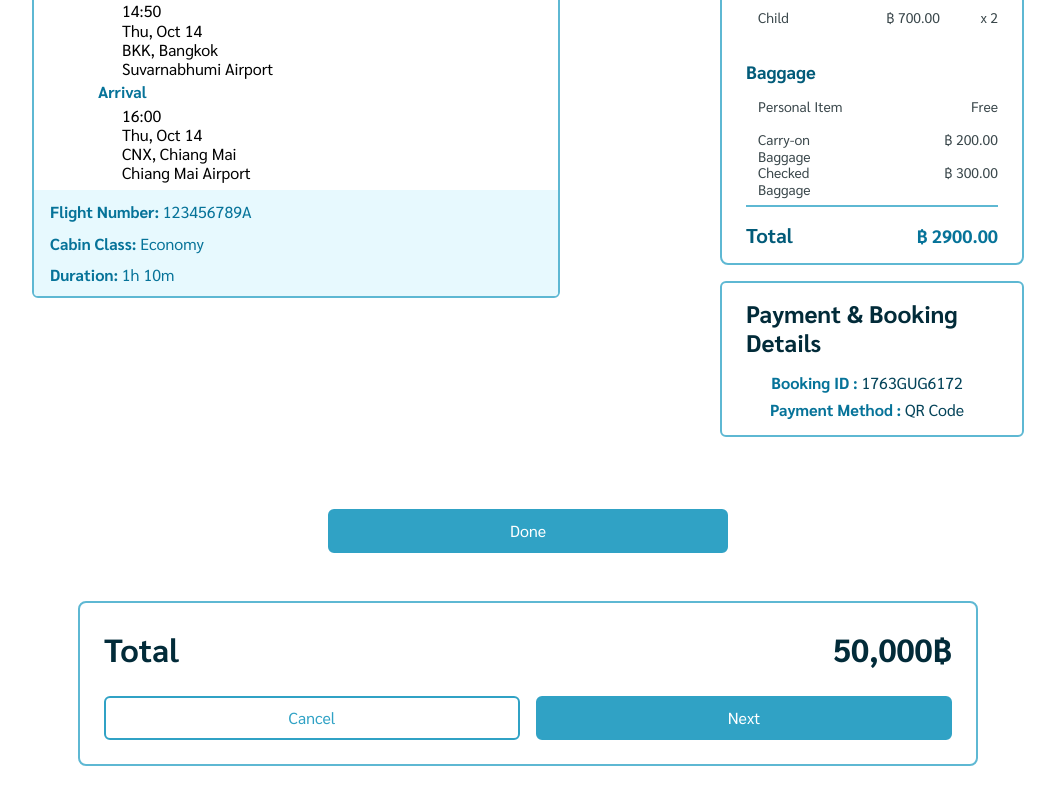
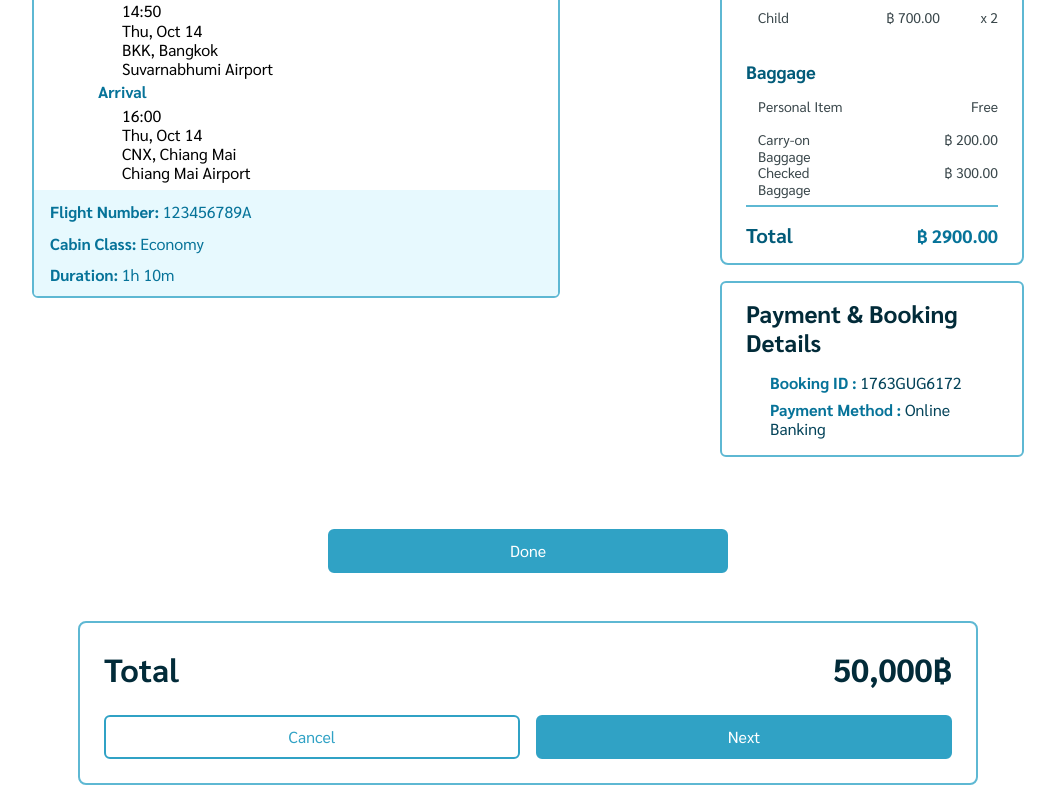
Before and after one commit to Mysterioucz/Se-Project, a Next.js app: page /checkout/payment/confirmation in a window 1280 px wide. Shown: the part 924-1709 px from the top of the page, without its empty margins (112-1167 px from the left). Built offline with nearby package versions, Linux system fonts and the light colour scheme; no server answers; what @mui/material-nextjs would draw is missing.

Commit message:
feat/finish-payment-summary-component

```diff
--- a/src/app/(user)/checkout/payment/confirmation/page.tsx
+++ b/src/app/(user)/checkout/payment/confirmation/page.tsx
@@ -4,7 +4,7 @@ import PassengerInfoSummary from "@/src/components/paymentConfirmation/passenger
 import PaymentDetailSummary from "@/src/components/paymentConfirmation/paymentDetailSummary";
 import PriceBreakdownCard from "@/src/components/paymentConfirmation/priceBreakdownCard";
 import { PassengerTypes } from "@/src/enums/PassengerTypes";
-
+import { PaymentMethodTypes } from "@/src/enums/PaymentMethodTypes";
 
 export default function Page() {
     // Example ticket data
@@ -19,6 +19,11 @@ export default function Page() {
         carry_on_item_price: 200,
         checked_baggage_price: 300,
     };
+
+    const paymentDetail = {
+        bookingId: "1763GUG6172",
+        paymentMethod: PaymentMethodTypes.BankTransfer
+    }
 
     return (
         <div className="flex flex-col w-full justify-center gap-10 py-md">
@@ -46,7 +51,7 @@ export default function Page() {
                     <PassengerInfoSummary />
                     <PassengerInfoSummary />
                     <PriceBreakdownCard tickets={tickets} baggage={baggage} />
-                    <PaymentDetailSummary />
+                    <PaymentDetailSummary bookingId={paymentDetail.bookingId} paymentMethod={paymentDetail.paymentMethod}/>
                 </div>
             </div>
 
--- a/src/components/paymentConfirmation/paymentDetailSummary.tsx
+++ b/src/components/paymentConfirmation/paymentDetailSummary.tsx
@@ -1,17 +1,24 @@
-export default function PaymentDetailSummary() {
+import { PaymentMethodTypes } from "@/src/enums/PaymentMethodTypes";
+
+interface PaymentDetailSummaryProps {
+    bookingId: string;
+    paymentMethod: PaymentMethodTypes;
+}
+
+export default function PaymentDetailSummary({ bookingId, paymentMethod }: PaymentDetailSummaryProps) {
     return (
         <div className="flex flex-col items-start self-stretch p-4 px-6 gap-4 rounded-md border-[0.125rem] border-primary-300">
             <span className="text-primary-900 font-sarabun text-[1.5rem] font-semibold leading-[1.2]">
                 Payment & Booking Details
             </span>
-            <div className="flex flex-col justify-center items-center pl-6 gap-2">
+            <div className="flex flex-col justify-center items-start gap-2 text-left pl-6">
                 <span className="font-sarabun text-[1rem] leading-[120%]">
                     <span className="font-bold text-primary-600">Booking ID : </span>
-                    <span className="font-normal text-primary-800"> 1763GUG6172</span>
+                    <span className="font-normal text-primary-800"> {bookingId}</span>
                 </span>
                 <span className="font-sarabun text-[1rem] leading-[120%]">
                     <span className="font-bold text-primary-600">Payment Method : </span>
-                    <span className="font-normal text-primary-800"> QR Code</span>
+                    <span className="font-normal text-primary-800"> {paymentMethod}</span>
                 </span>
             </div>
         </div>
--- /dev/null
+++ b/src/enums/PaymentMethodTypes.ts
@@ -0,0 +1,4 @@
+export enum PaymentMethodTypes {
+    QRCode = "QR Code",
+    BankTransfer = "Online Banking",
+}
```
